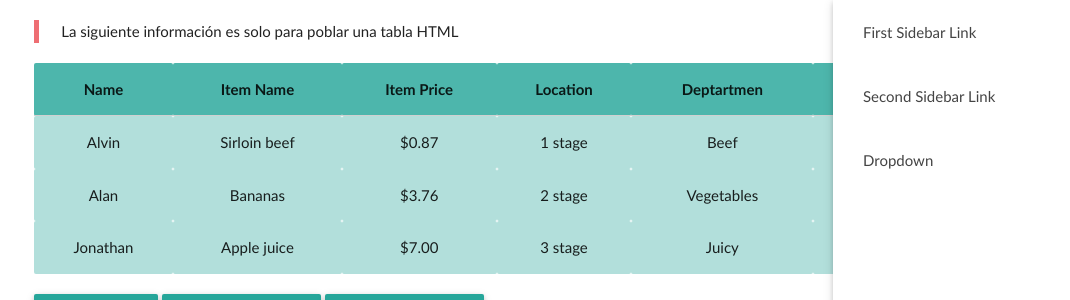
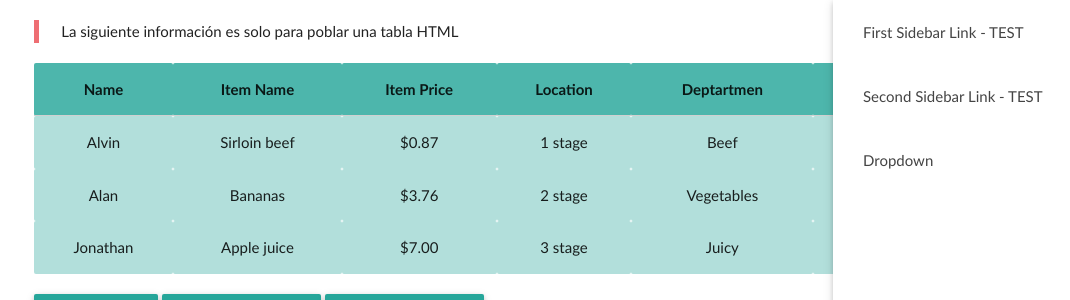
Before and after one commit to Juanrra/pruebas_git, a CodeIgniter app: page /pruebas/ in a window 1280 px wide. Shown: the top 300 px of the page, without its empty margins (147-1217 px from the left). Run offline with CodeIgniter, Linux system fonts and the light colour scheme.

```diff
--- a/application/views/view_libreria.php
+++ b/application/views/view_libreria.php
@@ -40,8 +40,8 @@
 
 
 	        <ul id="slide-out" class="side-nav fixed">
-		      <li><a href="#!">First Sidebar Link</a></li>
-		      <li><a href="#!">Second Sidebar Link</a></li>
+		      <li><a href="#!">First Sidebar Link - TEST</a></li>
+		      <li><a href="#!">Second Sidebar Link - TEST</a></li>
 		      <li class="no-padding">
 		        <ul class="collapsible collapsible-accordion">
 		          <li>
```
